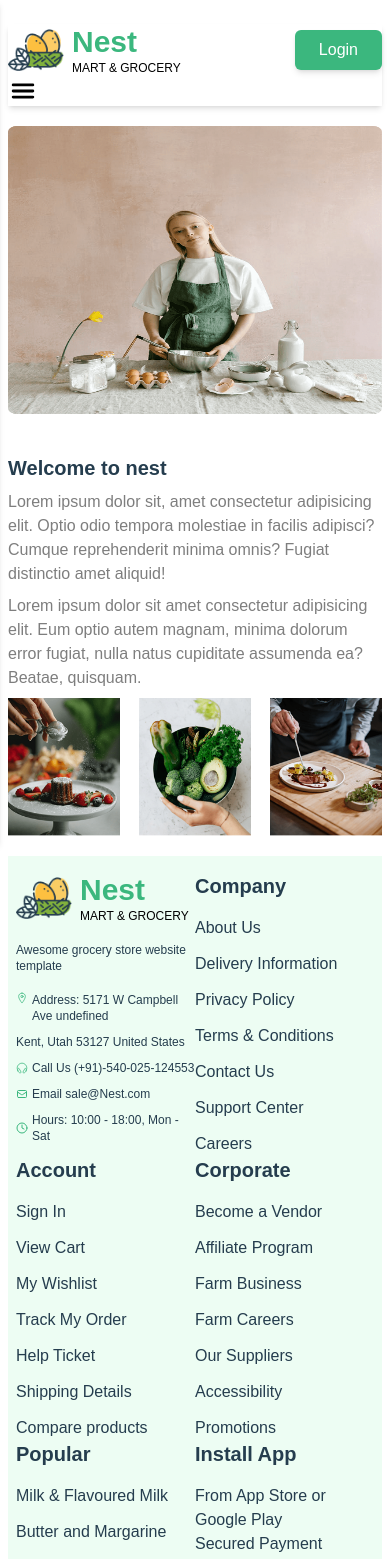
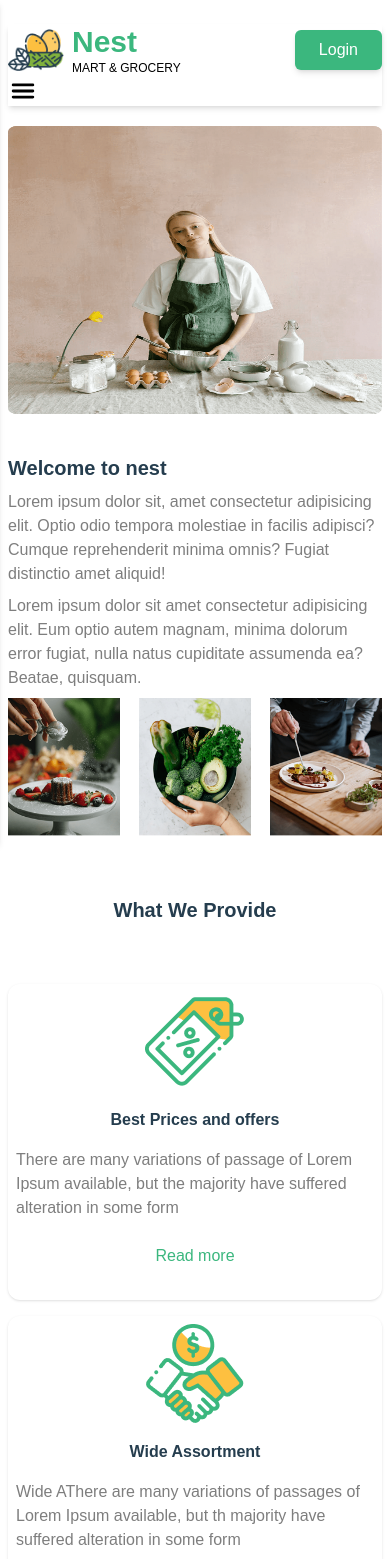
Before and after one commit to CseRashed/nest-mart, a React (Vite) app: page /blog in a window 390 px wide. Shown: the top 1559 px of the page. Built offline with nearby package versions, Linux system fonts and the light colour scheme.

Commit message:
create blog provider section and also responsive with all devices

```diff
--- /dev/null
+++ b/src/Components/BlogProvide/BlogProvide.jsx
@@ -0,0 +1,62 @@
+import React from 'react'
+import img1 from '../../assets/icon-1.png'
+import img2 from '../../assets/icon-2.png'
+import img3 from '../../assets/icon-3.png'
+import img4 from '../../assets/icon-4.png'
+import img5 from '../../assets/icon-5.png'
+import img6 from '../../assets/icon-6.png'
+export default function BlogProvide() {
+    const cart =[
+        {img:`${img1}`,
+        title:'Best Prices and offers',
+        description:'There are many variations of passage of Lorem Ipsum available, but the majority have suffered alteration in some form',
+        button:'Read more'
+
+        },
+        {img:`${img2}`,
+        title:'Wide Assortment',
+        description:'Wide AThere are many variations of passages of Lorem Ipsum available, but th majority have suffered alteration in some form',
+        button:'Read more'
+
+        },
+        {img:`${img3}`,
+        title:'Free Delivery',
+        description:'There are many variations of passages of Lorem Ipsum available, but the majority have suffered alteration in some form',
+        button:'Read more'
+
+        },
+        {img:`${img4}`,
+        title:'Easy Returns',
+        description:'There are many variations of passage of Lorem Ipsum available, but the majority have suffered alteration in some form',
+        button:'Read more'
+
+        },
+        {img:`${img5}`,
+        title:'100% Satisfaction',
+        description:'There are many variations of passage of Lorem Ipsum available, but the majority have suffered alteration in some form',
+        button:'Read more'
+
+        },
+        {img:`${img6}`,
+        title:'Great Daily Deal',
+        description:'There are many variations of passage of Lorem Ipsum available, but the majority have suffered alteration in some form',
+        button:'Read more'
+
+        },
+    ]
+  return (
+    <div>
+      <h1 className='text-[#253D4E] text-center my-15 text-xl md:text-2xl lg:text-4xl font-bold'>What We Provide</h1>
+      <div className='grid grid-cols-1 md:grid-cols-2 lg:grid-cols-3 gap-4 items-center'>
+    {
+        cart.map((c,idx)=><div className='flex flex-col items-center shadow p-2 rounded-xl ' key={idx}>
+            <img src={c.img} alt="" />
+            <h1 className='my-4 text-[#253D4E] font-bold'>{c.title}</h1>
+            <p className='text-[#7E7E7E]'>{c.description}</p>
+            <button className='text-[#3BB77E] my-6'>{c.button}</button>
+        </div>)
+    }
+      </div>
+    </div>
+  )
+}
--- a/src/Pages/Blog/Blog.jsx
+++ b/src/Pages/Blog/Blog.jsx
@@ -1,10 +1,12 @@
 import React from 'react'
 import BlogWelcome from '../../Components/BlogWelcome/BlogWelcome'
+import BlogProvide from '../../Components/BlogProvide/BlogProvide'
 
 export default function Blog() {
   return (
     <div>
       <BlogWelcome></BlogWelcome>
+      <BlogProvide></BlogProvide>
     </div>
   )
 }
```
